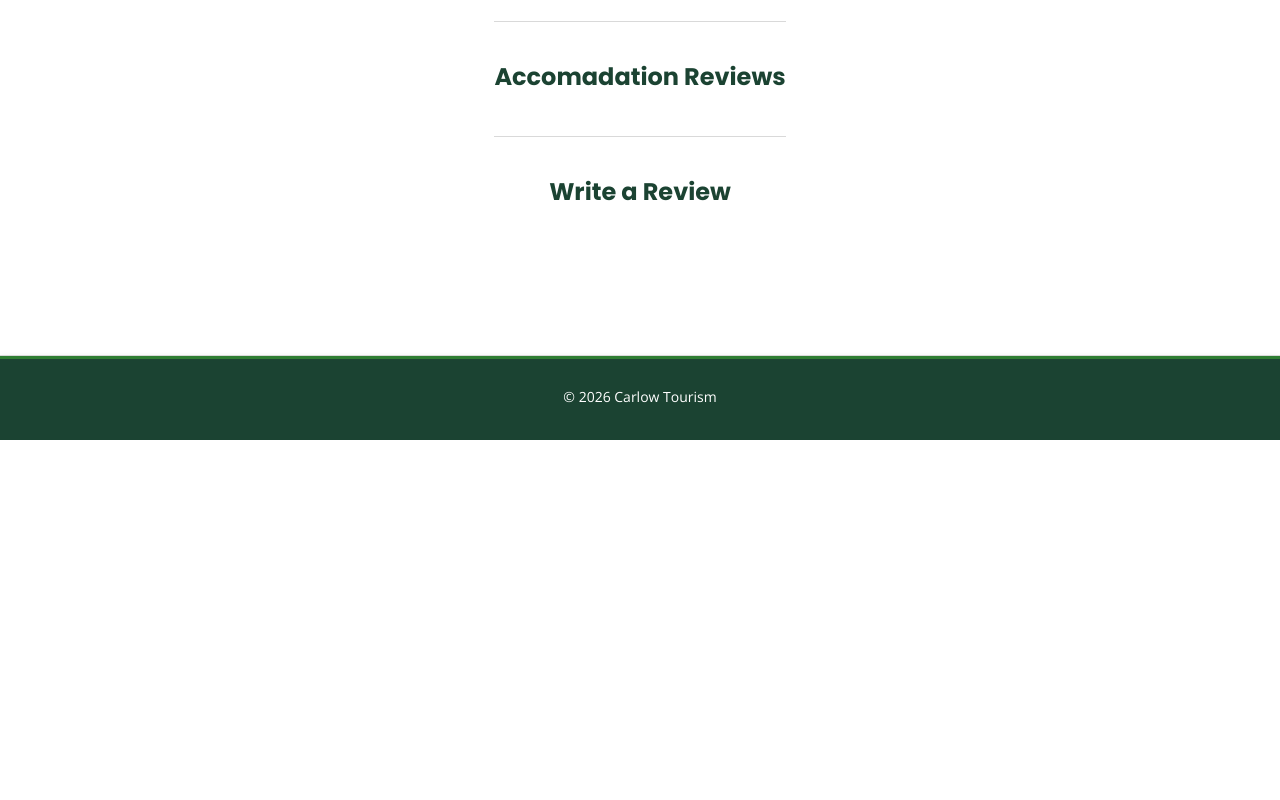
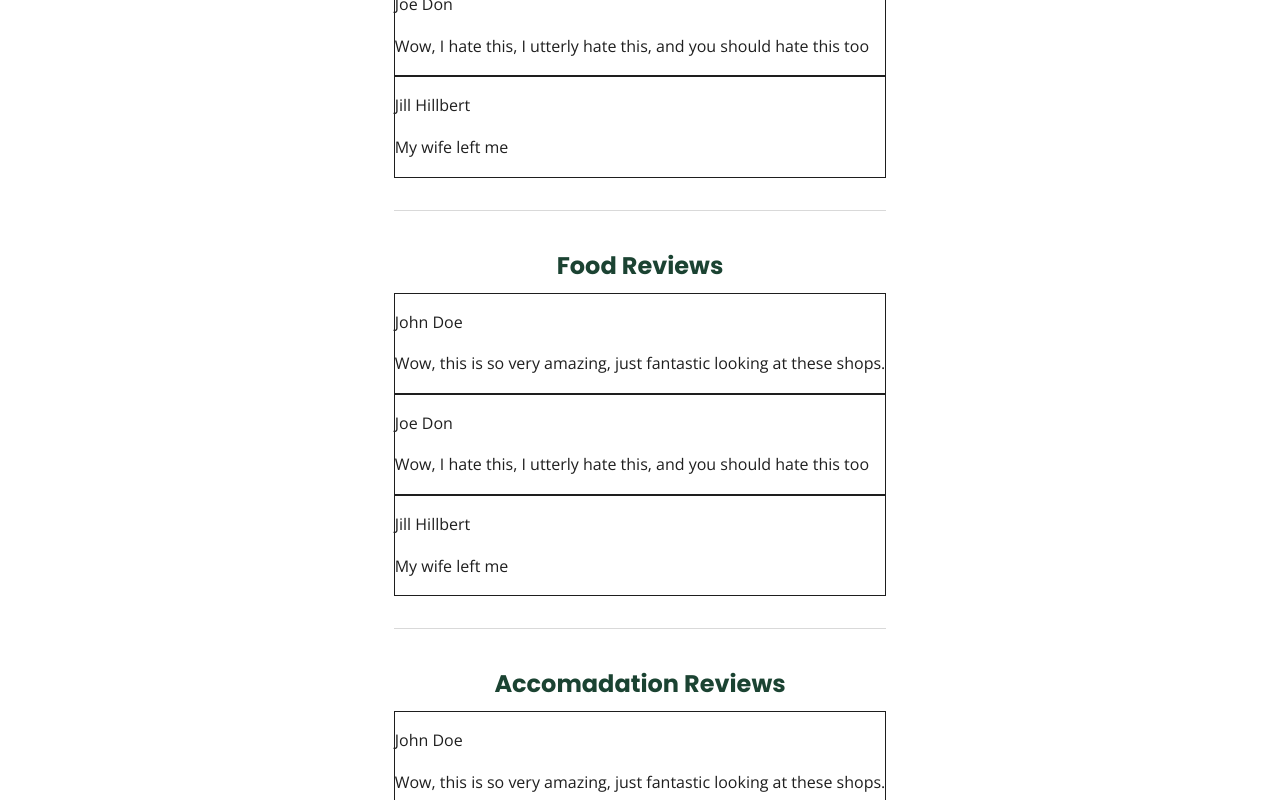
Before and after one commit to MalachyNeal/PowerpuffGirls, a SvelteKit app: page /user-reviews in a window 1280 px wide. Shown: the part 360-1160 px from the top of the page. Before the commit the page ends 800 px from the top, so only its background shows below. Built offline with nearby package versions, Linux system fonts and the light colour scheme.

Commit message:
text boxes

```diff
--- a/src/routes/user-reviews/+page.svelte
+++ b/src/routes/user-reviews/+page.svelte
@@ -1,3 +1,24 @@
+<script>
+
+    const ShopReviews = [
+        {id: 1, name: "John Doe", text: "Wow, this is so very amazing, just fantastic looking at these shops."},
+        {id: 2, name: "Joe Don", text: "Wow, I hate this, I utterly hate this, and you should hate this too"},
+        {id: 3, name: "Jill Hillbert", text: "My wife left me"},
+    ];
+
+    const FoodReviews = [
+        {id: 1, name: "John Doe", text: "Wow, this is so very amazing, just fantastic looking at these shops."},
+        {id: 2, name: "Joe Don", text: "Wow, I hate this, I utterly hate this, and you should hate this too"},
+        {id: 3, name: "Jill Hillbert", text: "My wife left me"},
+    ];
+
+    const AccomadationReviews = [
+        {id: 1, name: "John Doe", text: "Wow, this is so very amazing, just fantastic looking at these shops."},
+        {id: 2, name: "Joe Don", text: "Wow, I hate this, I utterly hate this, and you should hate this too"},
+        {id: 3, name: "Jill Hillbert", text: "My wife left me"},
+    ];
+</script>
+
 <svelte:head>
     <title>User Reviews</title>
 </svelte:head>
@@ -11,11 +32,18 @@
         <h2>Shop Reviews</h2>
 
         <div class="mobile">
+            <div class="grid">
 
+            </div>
         </div>
 
         <div class="desktop">
-
+            {#each ShopReviews.slice(0,3) as item}
+                <div class="grid">
+                    <p class="reviewer">{item.name}</p>
+                    <p class="review">{item.text}</p>
+                </div>
+            {/each}
         </div>
     </section>
 
@@ -27,7 +55,12 @@
         </div>
 
         <div class = "desktop">
-
+            {#each FoodReviews.slice(0,3) as item}
+                <div class="grid">
+                    <p class="reviewer">{item.name}</p>
+                    <p class="review">{item.text}</p>
+                </div>
+            {/each}
         </div>
     </section>
 
@@ -39,7 +72,12 @@
         </div>
 
         <div class ="desktop">
-
+            {#each AccomadationReviews.slice(0,3) as item}
+                <div class="grid">
+                    <p class="reviewer">{item.name}</p>
+                    <p class="review">{item.text}</p>
+                </div>
+            {/each}
         </div>
     </section>
 
@@ -84,11 +122,33 @@
         padding-top: var(--space-xs);
     }
 
+    .grid {
+        border: 1px solid;
+    }
+
     .mobile {
-        display: none
+        display: none;
     }
 
     .desktop {
-        display: grid
+        display: grid;
+    }
+
+    .reviewer {
+        text-align: left;
+    }
+
+    .review {
+        text-align: left;
+    }
+
+    @media (max-width: 1024){
+        .mobile {
+            display: none;
+        }
+
+        .desktop {
+            display: grid;
+        }
     }
 </style>
```
